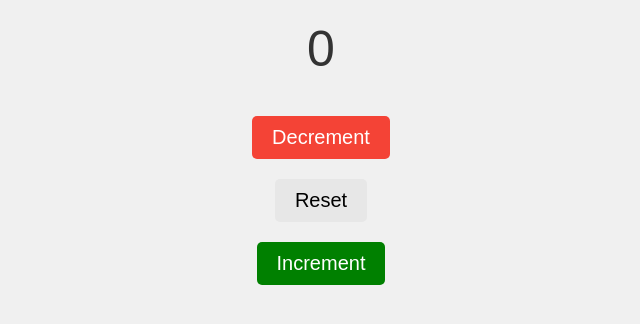
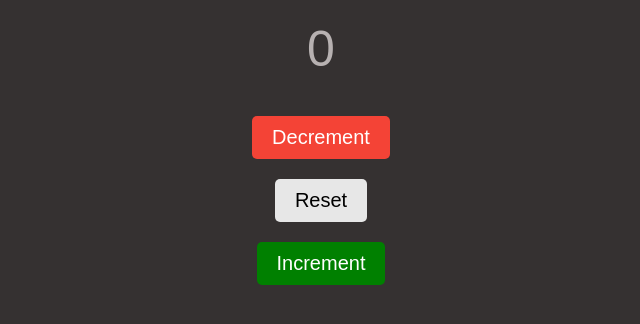
Before and after one commit to adham-alaa/counter, a plain HTML site: page index.html in a window 1280 px wide. Shown: the whole page, without its empty margins (319-959 px from the left). Drawn offline with Linux system fonts and the light colour scheme.

Commit message:
Update style.css

```diff
--- a/style.css
+++ b/style.css
@@ -2,6 +2,7 @@
     display: block;
     text-align: center;
     font-size: 50px;
+    color: rgb(183, 177, 177);
 }
 
 #decrement{
@@ -42,7 +43,7 @@
 }
 
 body{
-    background-color: #f0f0f0;
+    background-color: hsl(0, 4%, 20%);
     font-family: Arial, sans-serif;
     color: #333;
     margin: 0;
```
